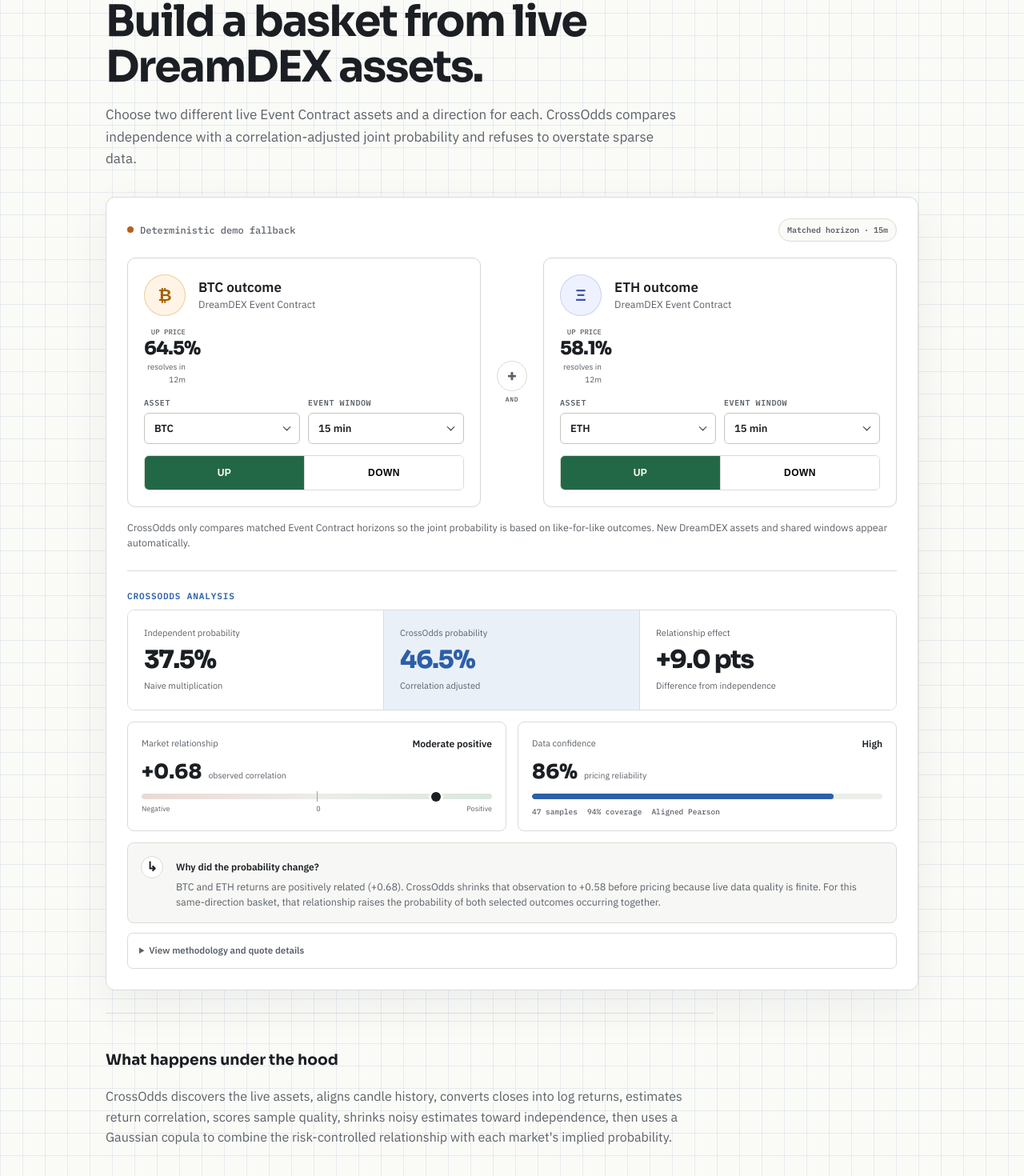
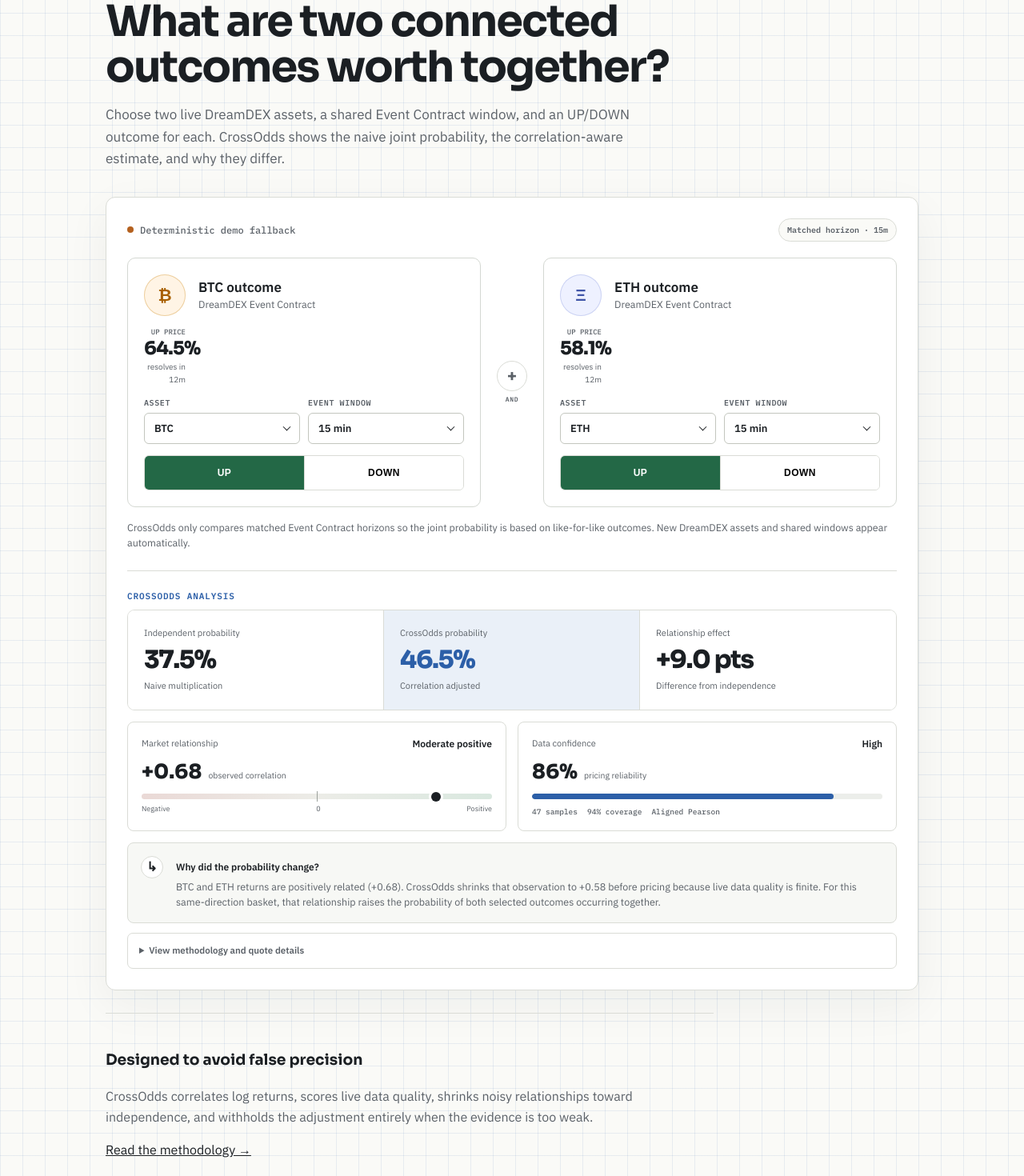
Before and after one commit to Ay-obami/CrossOdds, a Next.js app in the folder site/: page /basket in a window 1280 px wide. Shown: the part 180-1650 px from the top of the page at 80% size. Built offline with nearby package versions, Linux system fonts and the light colour scheme; no server answers.

Commit message:
Tighten basket page product copy

```diff
--- a/site/app/basket/page.tsx
+++ b/site/app/basket/page.tsx
@@ -1,4 +1,13 @@
 import SiteNav from "../components/SiteNav";
 import SiteFoot from "../components/SiteFoot";
 import BasketBuilder from "../components/BasketBuilder";
-export default function BasketPage(){return <><SiteNav active="basket"/><main className="wrap page-pad"><div className="eyebrow-plain">Basket builder</div><h1 className="page-title">Build a basket from live DreamDEX assets.</h1><p className="page-intro">Choose two different live Event Contract assets and a direction for each. CrossOdds compares independence with a correlation-adjusted joint probability and refuses to overstate sparse data.</p><BasketBuilder/><div className="method-note"><h3>What happens under the hood</h3><p>CrossOdds discovers the live assets, aligns candle history, converts closes into log returns, estimates return correlation, scores sample quality, shrinks noisy estimates toward independence, then uses a Gaussian copula to combine the risk-controlled relationship with each market&apos;s implied probability.</p></div></main><SiteFoot/></>}
+
+export default function BasketPage(){
+  return <><SiteNav active="basket"/><main className="wrap page-pad product-page">
+    <div className="eyebrow-plain">Basket builder</div>
+    <h1 className="page-title">What are two connected outcomes worth together?</h1>
+    <p className="page-intro">Choose two live DreamDEX assets, a shared Event Contract window, and an UP/DOWN outcome for each. CrossOdds shows the naive joint probability, the correlation-aware estimate, and why they differ.</p>
+    <BasketBuilder/>
+    <div className="method-note compact-method"><h3>Designed to avoid false precision</h3><p>CrossOdds correlates log returns, scores live data quality, shrinks noisy relationships toward independence, and withholds the adjustment entirely when the evidence is too weak.</p><a className="inline-link" href="/docs">Read the methodology →</a></div>
+  </main><SiteFoot/></>;
+}
```
